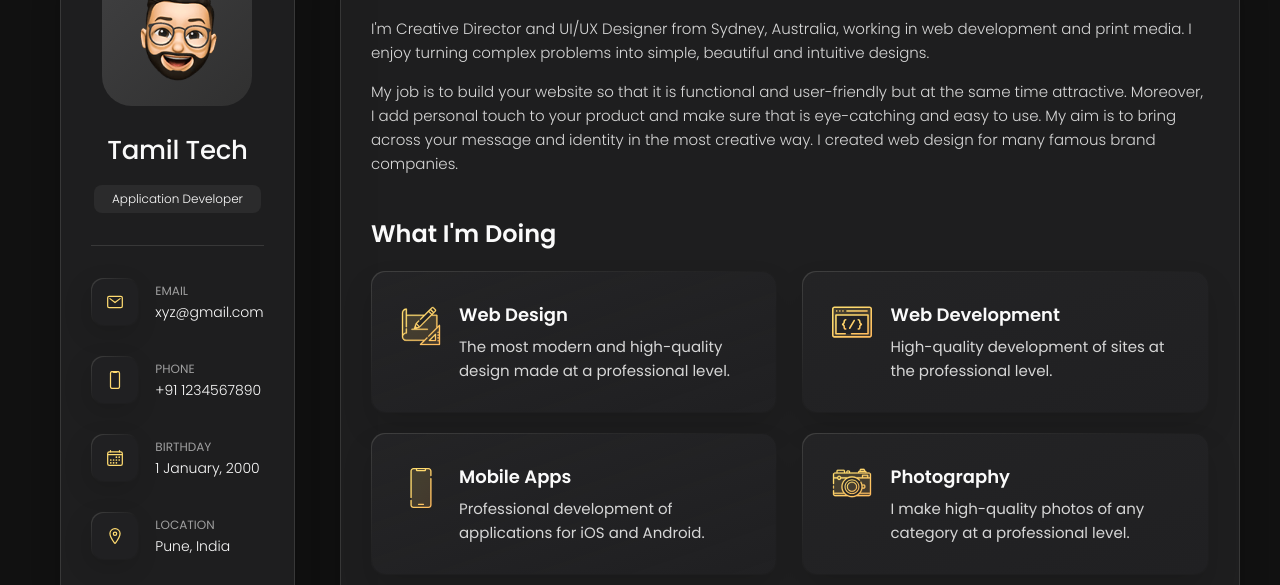
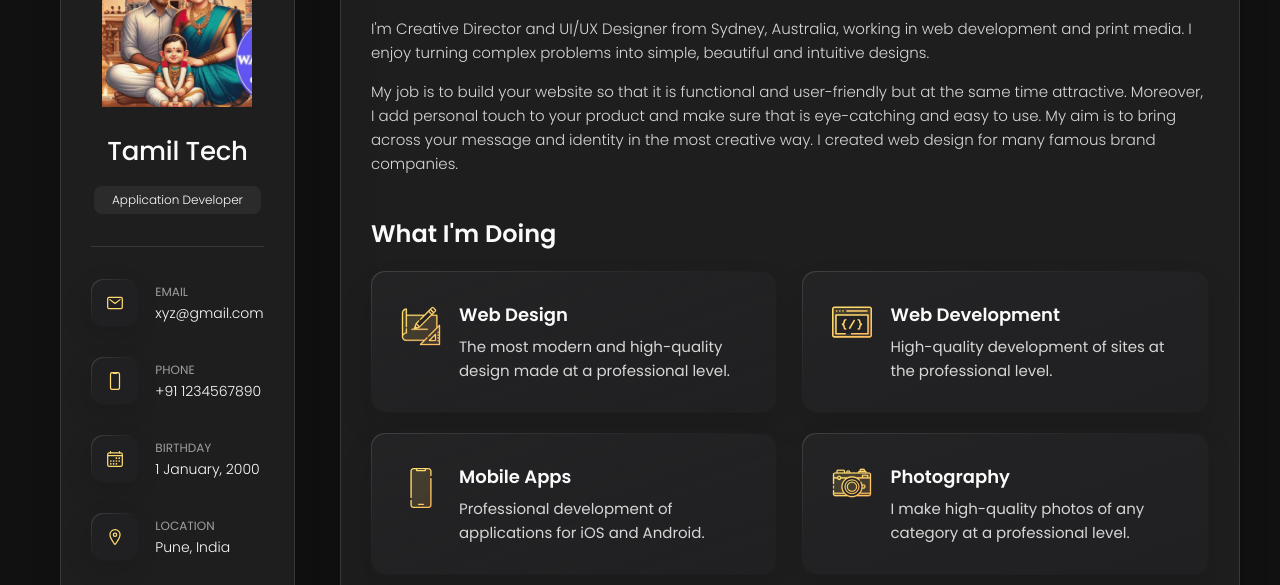
Before and after one commit to ravipriyaa321/sampletemplatee, a plain HTML site: page index.html in a window 1280 px wide. Shown: the part 162-747 px from the top of the page. Drawn offline with nearby package versions, Linux system fonts and the light colour scheme.

Commit message:
Update index.html

```diff
--- a/index.html
+++ b/index.html
@@ -42,7 +42,7 @@
       <div class="sidebar-info">
 
         <figure class="avatar-box">
-          <img src="./assets/images/my-avatar.png" alt="Sanskar Singh" width="80">
+          <img src="./assets/images/img1.png" alt="Sanskar Singh" width="80">
         </figure>
 
         <div class="info-content">
```
